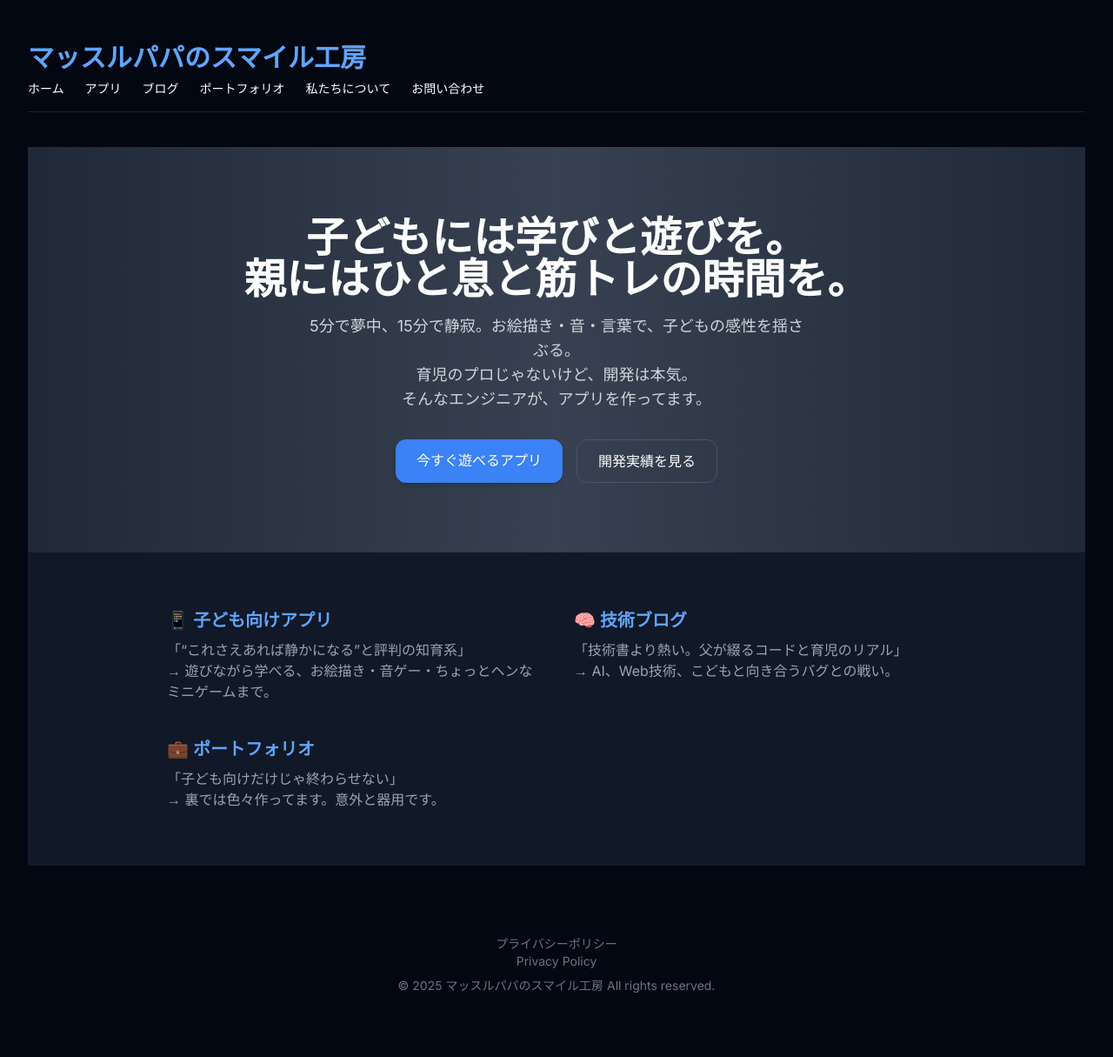
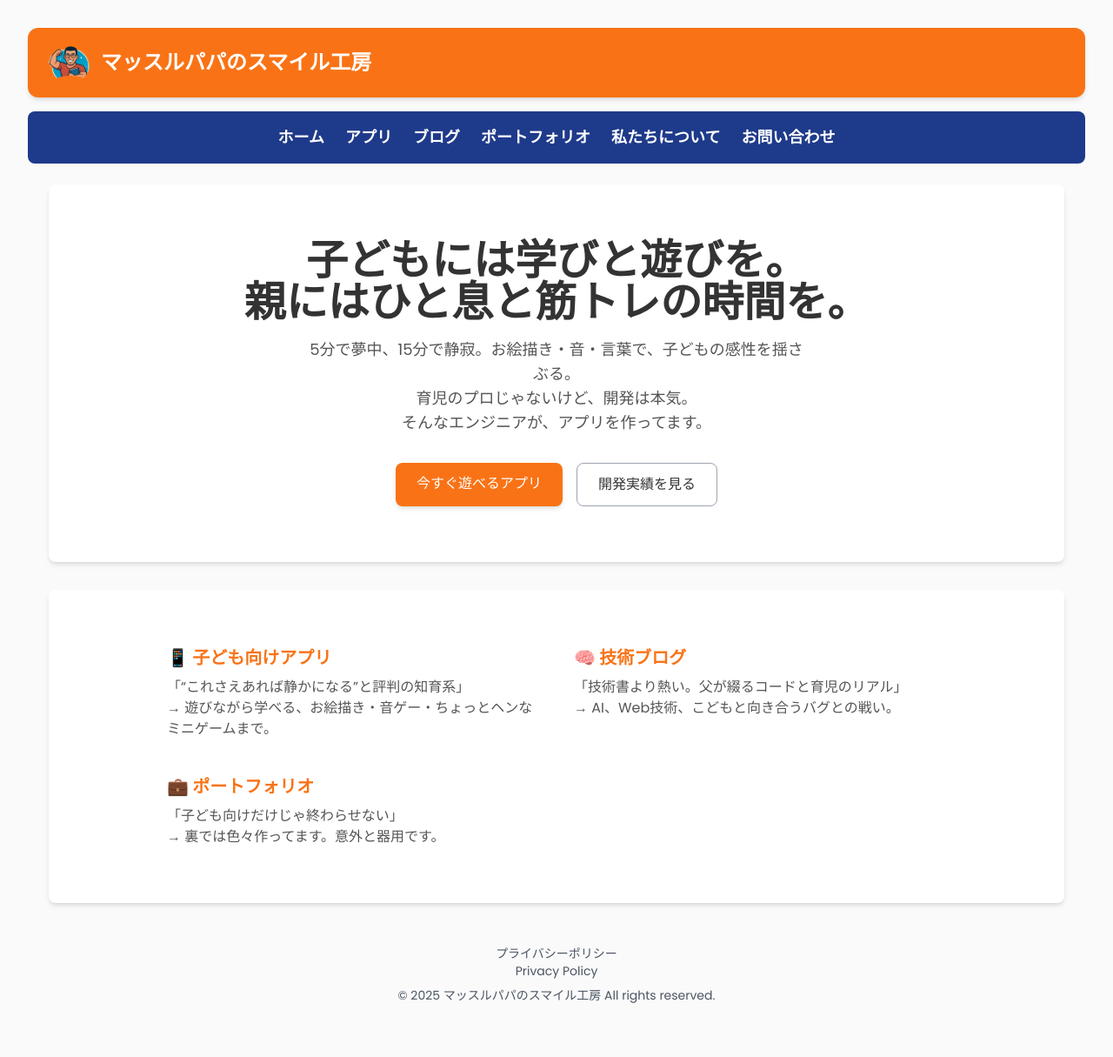
Before and after one commit to k41301175/MuscleDad-SmileLab, a Jekyll site: the page built from index.html, in a window 1280 px wide. Shown: the whole page at 87% size. Built offline with Jekyll 4.4.1, drawn with Linux system fonts in a browser that asks for light colours; nearby versions of some CDN libraries.

Commit message:
design changed

```diff
--- a/_layouts/default.html
+++ b/_layouts/default.html
@@ -5,21 +5,27 @@
   <meta name="viewport" content="width=device-width, initial-scale=1.0" />
   <title>{{ page.title | default: "マッスルパパのスマイル工房" }}</title>
   <link rel="icon" href="favicon.ico" type="image/x-icon">
-  <link href="https://fonts.googleapis.com/css2?family=Inter:wght@400;600&display=swap" rel="stylesheet" />
-  <link href="https://cdn.jsdelivr.net/npm/prismjs@1.29.0/themes/prism-tomorrow.min.css" rel="stylesheet" />
+  <link href="https://fonts.googleapis.com/css2?family=Poppins:wght@400;700&display=swap" rel="stylesheet" />
   <script src="https://cdn.tailwindcss.com?plugins=typography"></script>
-  <link href="https://fonts.googleapis.com/css2?family=Inter:wght@400;600&display=swap" rel="stylesheet" />
   <script>
     tailwind.config = {
       theme: {
-        extend: {},
+        extend: {
+          colors: {
+            primary: "#f97316", // 落ち着いたオレンジ
+            secondary: "#1e3a8a", // 深めのブルー
+            textDark: "#333", // ダークグレー
+            textLight: "#555", // 少し明るめのグレー
+          },
+        },
       },
-      plugins: [tailwindcss.typography],
-    }
+    };
   </script>
   <style>
     body {
-      font-family: 'Inter', sans-serif;
+      font-family: 'Poppins', sans-serif;
+      background-color: #fafafa;
+      color: #333;
       line-height: 1.6;
       padding: 2em;
     }
@@ -27,47 +33,43 @@
     ol { list-style: decimal; margin-left: 1.5em; }
   </style>
 </head>
-<body class="bg-gray-950 text-white">
-  <header class="px-0 py-4 border-b border-white/10">
-    <div class="flex justify-between items-center">
-      <h1 class="text-3xl font-bold text-blue-400 pb-2">
+<body>
+  <header class="bg-primary text-white px-6 py-4 flex justify-between items-center shadow-md rounded-xl">
+    <div class="flex items-center space-x-3">
+      <img src="/static/img/Icon_trim.webp" alt="アイコン" class="w-12 h-12 rounded-full">
+      <h1 class="text-2xl font-bold">
         <a href="/index.html">マッスルパパのスマイル工房</a>
       </h1>
-      <button id="menu-toggle" class="md:hidden text-white focus:outline-none">
-        ☰
-      </button>
     </div>
-    <nav id="menu" class="mt-4 md:mt-0 md:flex space-y-2 md:space-y-0 md:space-x-6 text-sm font-medium hidden md:block">
-      <a href="/index.html" class="block hover:text-blue-400">ホーム</a>
-      <a href="#" class="block hover:text-blue-400">アプリ</a>
-      <a href="/blog.html" class="block hover:text-blue-400">ブログ</a>
-      <a href="#" class="block hover:text-blue-400">ポートフォリオ</a>
-      <a href="#" class="block hover:text-blue-400">私たちについて</a>
-      <a href="contact.html" class="block hover:text-blue-400">お問い合わせ</a>
-    </nav>
+    <button id="menu-toggle" class="md:hidden text-white text-2xl focus:outline-none">
+      ☰
+    </button>
   </header>
 
-  <main class="px-0 py-10">
+  <nav id="menu" class="mt-4 bg-secondary text-white p-4 rounded-lg hidden md:flex justify-center space-x-6 text-lg font-semibold">
+    <a href="/index.html" class="hover:text-primary">ホーム</a>
+    <a href="#" class="hover:text-primary">アプリ</a>
+    <a href="/blog.html" class="hover:text-primary">ブログ</a>
+    <a href="#" class="hover:text-primary">ポートフォリオ</a>
+    <a href="#" class="hover:text-primary">私たちについて</a>
+    <a href="contact.html" class="hover:text-primary">お問い合わせ</a>
+  </nav>
+
+  <main class="p-6">
     {{ content }}
   </main>
 
-  <footer class="text-center text-gray-500 text-sm py-10">
+  <footer class="text-center text-gray-600 text-sm py-6">
     <div class="mb-2">
-      <a href="/privacy_jp.html" class="hover:text-blue-400">プライバシーポリシー</a><br>
-      <a href="/privacy_en.html" class="hover:text-blue-400">Privacy Policy</a>
+      <a href="/privacy_jp.html" class="hover:text-primary">プライバシーポリシー</a><br>
+      <a href="/privacy_en.html" class="hover:text-primary">Privacy Policy</a>
     </div>
     © {{ site.time | date: '%Y' }} マッスルパパのスマイル工房 All rights reserved.
   </footer>
 
-  <!-- Prism.js -->
-  <script src="https://cdn.jsdelivr.net/npm/prismjs@1.29.0/prism.min.js"></script>
-  <script src="https://cdn.jsdelivr.net/npm/prismjs@1.29.0/components/prism-csharp.min.js"></script>
-
-  <!-- ハンバーガーメニュー切替 -->
   <script>
     document.getElementById("menu-toggle").addEventListener("click", function () {
-      const menu = document.getElementById("menu");
-      menu.classList.toggle("hidden");
+      document.getElementById("menu").classList.toggle("hidden");
     });
   </script>
 </body>
--- a/index.html
+++ b/index.html
@@ -2,40 +2,34 @@
 layout: default
 ---
 
-<section class="text-center py-20 px-6 bg-gradient-to-r from-gray-800 via-gray-700 to-gray-800 muscle-bg">
-  <h2 class="text-3xl sm:text-5xl font-bold mb-4 leading-snug">
+<section class="text-center py-16 px-6 bg-white shadow-md rounded-lg">
+  <h2 class="text-3xl sm:text-5xl font-bold mb-4 leading-snug text-textDark">
     子どもには学びと遊びを。<br>親にはひと息と筋トレの時間を。
   </h2>
-  <p class="text-gray-300 max-w-xl mx-auto mb-8 text-base sm:text-lg leading-relaxed">
+  <p class="text-textLight max-w-xl mx-auto mb-8 text-base sm:text-lg leading-relaxed">
     5分で夢中、15分で静寂。お絵描き・音・言葉で、子どもの感性を揺さぶる。<br>
     育児のプロじゃないけど、開発は本気。<br>
     そんなエンジニアが、アプリを作ってます。
   </p>
   <div class="flex flex-col sm:flex-row justify-center gap-4">
-    <a href="apps.html" class="bg-blue-500 hover:bg-blue-600 text-white py-3 px-6 rounded-xl shadow-md transition text-center">今すぐ遊べるアプリ</a>
-    <a href="portfolio.html" class="border border-gray-600 hover:border-blue-400 hover:text-blue-400 py-3 px-6 rounded-xl transition text-center">開発実績を見る</a>
+    <a href="apps.html" class="bg-primary hover:bg-orange-600 text-white py-3 px-6 rounded-lg shadow-md transition text-center">今すぐ遊べるアプリ</a>
+    <a href="portfolio.html" class="border border-gray-400 hover:border-primary hover:text-primary py-3 px-6 rounded-lg transition text-center">開発実績を見る</a>
   </div>
 </section>
 
-<section id="features" class="bg-gray-900 py-16 px-6">
+<section id="features" class="bg-white py-16 px-6 shadow-md rounded-lg mt-8">
   <div class="max-w-4xl mx-auto grid grid-cols-1 sm:grid-cols-2 gap-10 text-left">
     <div>
-      <h3 class="text-xl font-semibold mb-2 text-blue-400">📱 <a href="#">子ども向けアプリ</a></h3>
-      <p class="text-gray-400">「“これさえあれば静かになる”と評判の知育系」<br> → 遊びながら学べる、お絵描き・音ゲー・ちょっとヘンなミニゲームまで。</p>
+      <h3 class="text-xl font-semibold mb-2 text-primary">📱 <a href="#">子ども向けアプリ</a></h3>
+      <p class="text-textLight">「“これさえあれば静かになる”と評判の知育系」<br> → 遊びながら学べる、お絵描き・音ゲー・ちょっとヘンなミニゲームまで。</p>
     </div>
     <div>
-      <h3 class="text-xl font-semibold mb-2 text-blue-400">🧠 <a href="/blog.html">技術ブログ</a></h3>
-      <p class="text-gray-400">「技術書より熱い。父が綴るコードと育児のリアル」<br> → AI、Web技術、こどもと向き合うバグとの戦い。</p>
+      <h3 class="text-xl font-semibold mb-2 text-primary">🧠 <a href="/blog.html">技術ブログ</a></h3>
+      <p class="text-textLight">「技術書より熱い。父が綴るコードと育児のリアル」<br> → AI、Web技術、こどもと向き合うバグとの戦い。</p>
     </div>
     <div>
-      <h3 class="text-xl font-semibold mb-2 text-blue-400">💼 <a href="#">ポートフォリオ</a></h3>
-      <p class="text-gray-400">「子ども向けだけじゃ終わらせない」<br> → 裏では色々作ってます。意外と器用です。</p>
+      <h3 class="text-xl font-semibold mb-2 text-primary">💼 <a href="#">ポートフォリオ</a></h3>
+      <p class="text-textLight">「子ども向けだけじゃ終わらせない」<br> → 裏では色々作ってます。意外と器用です。</p>
     </div>
-    <!--
-    <div>
-      <h3 class="text-xl font-semibold mb-2 text-blue-400">👪 <a href="#">パパママ応援設計</a></h3>
-      <p class="text-gray-400">広告も課金もあるけど、うるさくない主義。<br>子どもが迷わず遊べて、親が余裕を取り戻せる──そんな設計を心がけてます。</p>
-    </div>
-    -->
   </div>
 </section>
```
Also changed, not shown: static/img/Icon_trim.webp (added), 2 other files.
